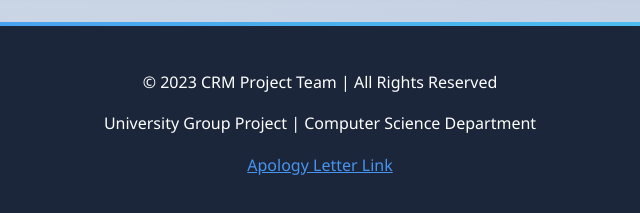
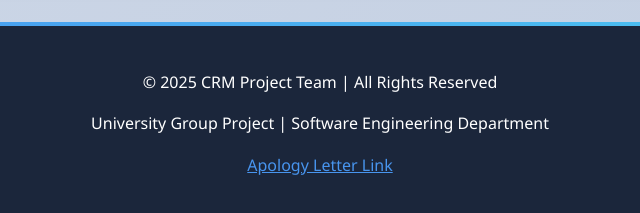
Before and after one commit to Ababu1212/DSA-Assignment, a plain HTML site: page index.html in a window 1280 px wide. Shown: the part 7152-7365 px from the top of the page, 320-960 px from the left. Drawn offline with nearby package versions, Linux system fonts and the light colour scheme.

Commit message:
Update index.html

```diff
--- a/index.html
+++ b/index.html
@@ -1129,8 +1129,8 @@ void displayRecords() {
 </div>
 
 <footer>
-  <p>© 2023 CRM Project Team | All Rights Reserved</p>
-  <p>University Group Project | Computer Science Department</p>
+  <p>© 2025 CRM Project Team | All Rights Reserved</p>
+  <p>University Group Project | Software Engineering Department</p>
   <p style="margin-top: 1rem;">
     <a href="mem.html" style="color: var(--accent);">Apology Letter Link</a>
   </p>
```
